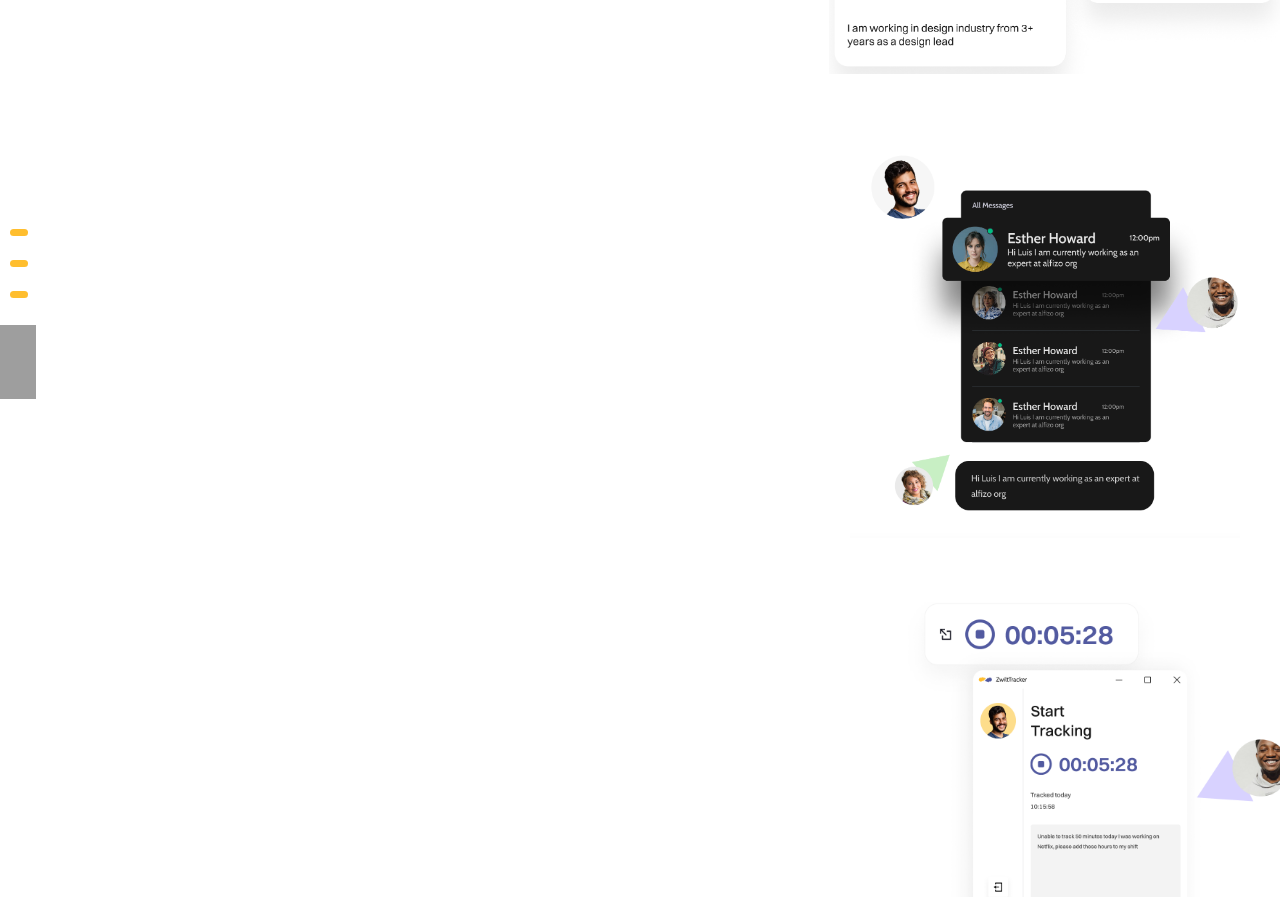
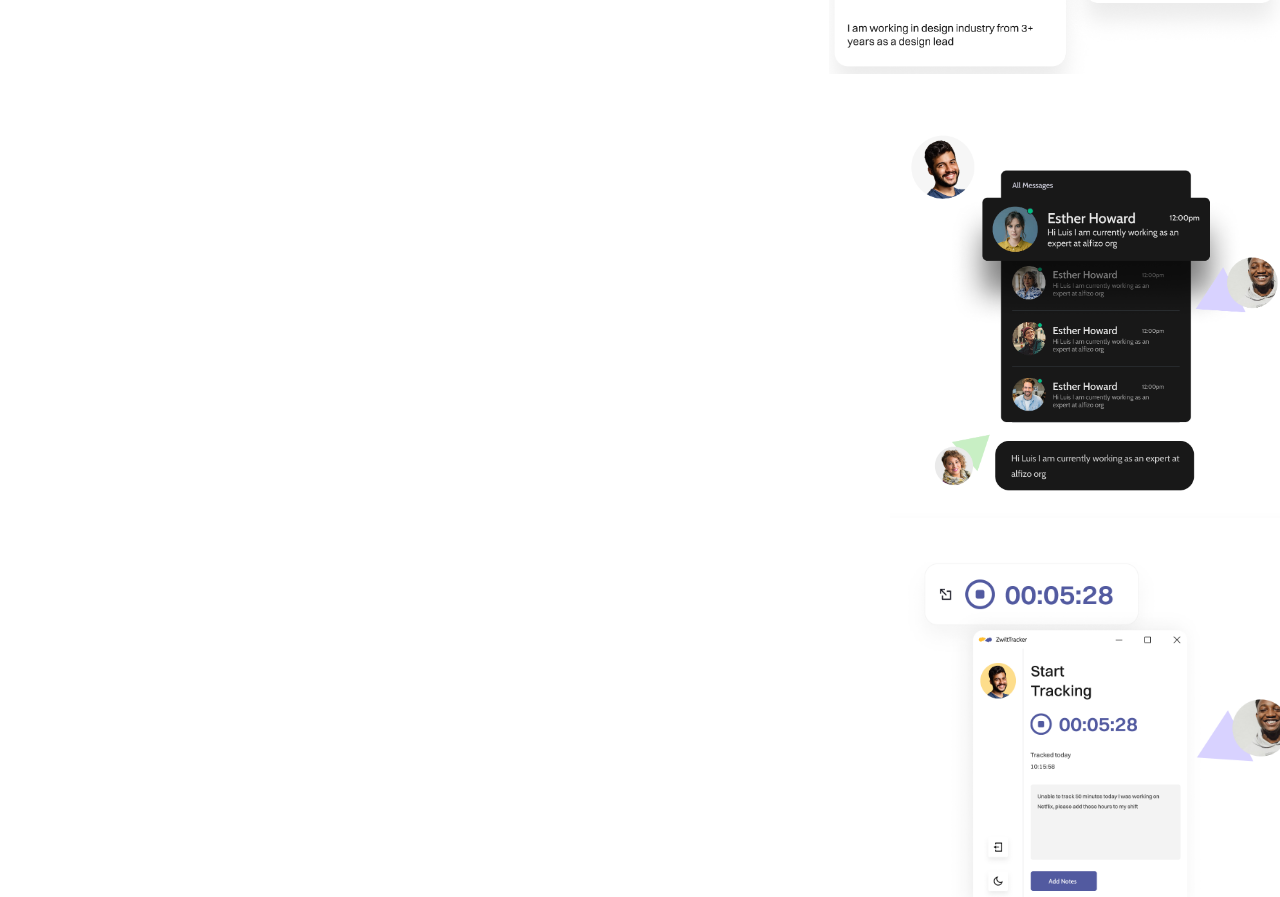
Before and after one commit to cmucheru/zwilt, a React (Create React App) app: page / in a window 1280 px wide. Shown: the part 6144-7041 px from the top of the page. Built offline with nearby package versions, Linux system fonts and the light colour scheme; grey boxes are pictures that could not be loaded.

Commit message:
Update ZwiltOpenBook.js

```diff
--- a/src/components/ZwiltOpenBook.js
+++ b/src/components/ZwiltOpenBook.js
@@ -5,7 +5,7 @@ import LearnMoreIcon from "../assets/learn-more-ico.svg";
 
 function ZwiltOpenBook() {
     return (
-        <div className="container">
+        <div className="cont-ainer">
           <div className="feature-and-video">
             <div className="feature-column">
               <section className="feature-section">
```
